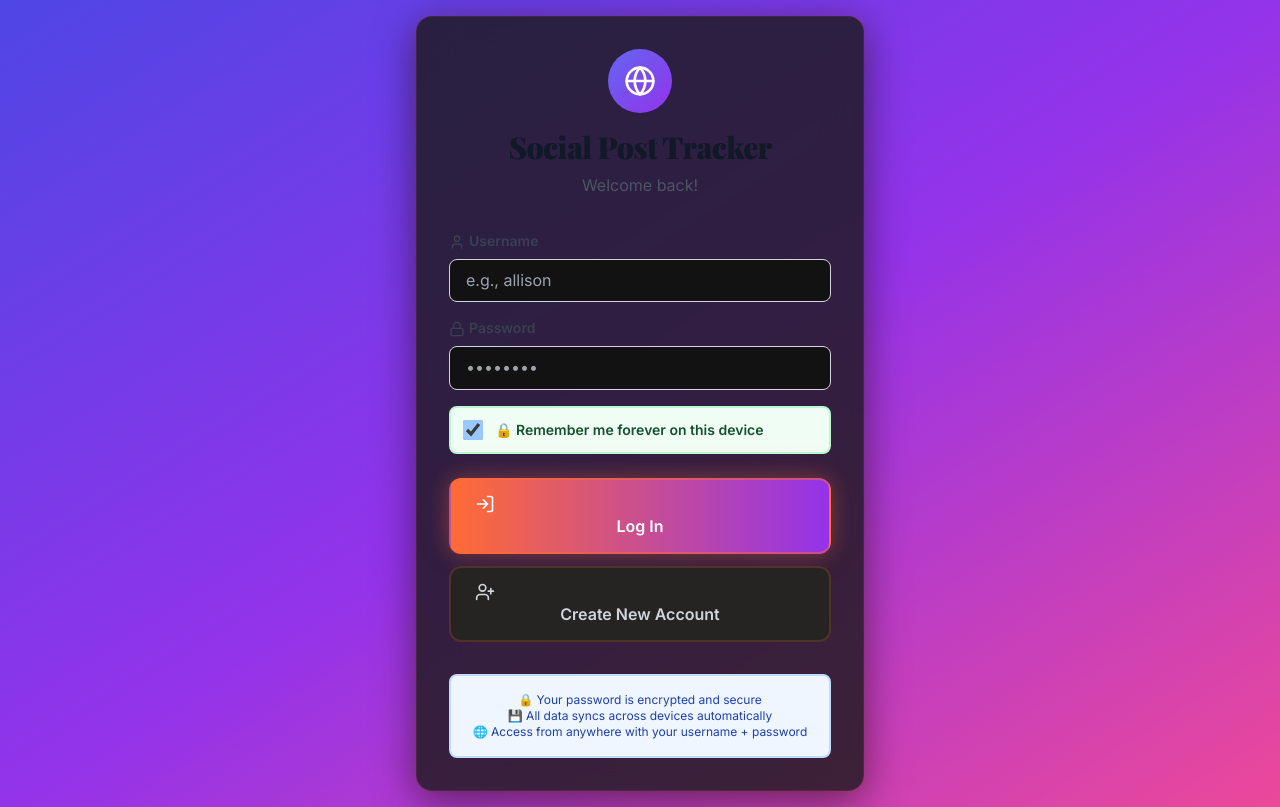
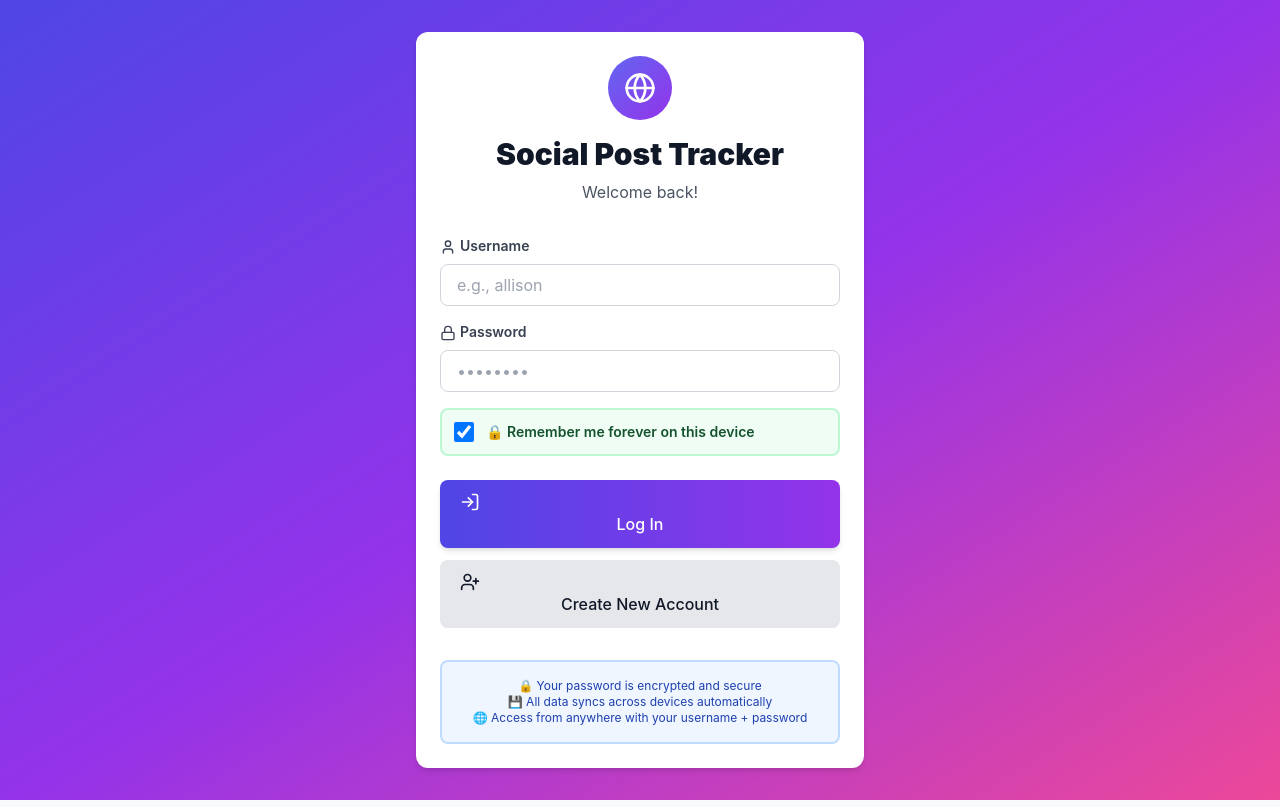
Before and after one commit to gigageek101/SocialPostTrackingWebsite, a React (Vite) app: page / in a window 1280 px wide. Built offline with nearby package versions, Linux system fonts and the light colour scheme; no server answers.

Commit message:
⏪ Revert luxury redesign - user preference

```diff
--- a/src/components/ui/Button.tsx
+++ b/src/components/ui/Button.tsx
@@ -15,20 +15,20 @@ export function Button({
   className = '',
   ...props
 }: ButtonProps) {
-  const baseClasses = 'luxury-transition font-semibold rounded-xl focus-ring disabled:opacity-50 disabled:cursor-not-allowed touch-target active:scale-95 border-2';
+  const baseClasses = 'smooth-transition font-medium rounded-lg focus-ring disabled:opacity-50 disabled:cursor-not-allowed touch-target active:scale-95';
 
   const variantClasses = {
-    primary: 'bg-gradient-to-r from-mandarin to-mandarin-light hover:from-mandarin-light hover:to-gold text-white shadow-glow-mandarin hover:shadow-glow-gold border-mandarin/50',
-    secondary: 'bg-dark-elevated hover:bg-dark-surface text-gray-300 border-mandarin/20 hover:border-mandarin/40',
-    danger: 'bg-gradient-to-r from-red-600 to-red-500 hover:from-red-500 hover:to-red-400 text-white shadow-md border-red-500/50',
-    ghost: 'bg-transparent hover:bg-dark-elevated text-mandarin border-transparent hover:border-mandarin/30',
+    primary: 'bg-blue-600 active:bg-blue-800 text-white shadow-md active:shadow-sm',
+    secondary: 'bg-gray-200 active:bg-gray-400 text-gray-900',
+    danger: 'bg-red-600 active:bg-red-800 text-white shadow-md active:shadow-sm',
+    ghost: 'bg-transparent active:bg-gray-200 text-gray-700',
   };
 
   // Larger touch targets on mobile
   const sizeClasses = {
-    sm: 'px-5 py-3 text-sm min-h-[44px]',
-    md: 'px-6 py-3.5 text-base min-h-[48px] font-bold',
-    lg: 'px-8 py-5 text-lg min-h-[56px] font-bold',
+    sm: 'px-4 py-2.5 text-sm min-h-[44px]',
+    md: 'px-5 py-3 text-base min-h-[48px]',
+    lg: 'px-6 py-4 text-lg min-h-[56px]',
   };
 
   const widthClass = fullWidth ? 'w-full' : '';
--- a/src/components/ui/Card.tsx
+++ b/src/components/ui/Card.tsx
@@ -8,13 +8,13 @@ interface CardProps {
 }
 
 export function Card({ children, className = '', hover = false, onClick }: CardProps) {
-  const baseClasses = 'glass-effect rounded-2xl shadow-luxury p-6 sm:p-8 border border-mandarin/10 animate-scale-in';
-  const hoverClass = hover ? 'card-hover cursor-pointer hover:border-mandarin/30 hover:shadow-glow-mandarin' : '';
-  const clickableClass = onClick ? 'cursor-pointer active:shadow-md active:scale-[0.97]' : '';
+  const baseClasses = 'bg-white rounded-xl shadow-md p-4 sm:p-6';
+  const hoverClass = hover ? 'card-hover cursor-pointer' : '';
+  const clickableClass = onClick ? 'cursor-pointer active:shadow-sm active:scale-[0.98]' : '';
 
   return (
     <div
-      className={`${baseClasses} ${hoverClass} ${clickableClass} ${className} luxury-transition`}
+      className={`${baseClasses} ${hoverClass} ${clickableClass} ${className}`}
       onClick={onClick}
     >
       {children}
--- a/src/index.css
+++ b/src/index.css
@@ -1,31 +1,15 @@
-@import url('https://fonts.googleapis.com/css2?family=Playfair+Display:wght@400;500;600;700;800;900&family=Inter:wght@300;400;500;600;700;800&display=swap');
-
 @tailwind base;
 @tailwind components;
 @tailwind utilities;
 
 :root {
-  /* Luxury Mandarin Color Palette */
-  --color-dark-bg: #0a0908;
-  --color-dark-surface: #1a1918;
-  --color-dark-elevated: #252423;
-  --color-mandarin: #ff6b35;
-  --color-mandarin-light: #ff8c61;
-  --color-mandarin-dark: #e55527;
-  --color-gold: #ffc857;
-  --color-gold-light: #ffd677;
-  --color-cream: #fff5e6;
-  --color-text-primary: #f8f8f8;
-  --color-text-secondary: #c4c4c4;
-  --color-text-muted: #8a8a8a;
-
   font-family: 'Inter', -apple-system, BlinkMacSystemFont, 'Segoe UI', sans-serif;
-  line-height: 1.6;
+  line-height: 1.5;
   font-weight: 400;
 
-  color-scheme: dark;
-  color: var(--color-text-primary);
-  background: var(--color-dark-bg);
+  color-scheme: light;
+  color: rgba(0, 0, 0, 0.87);
+  background: #f8fafc;
 
   font-synthesis: none;
   text-rendering: optimizeLegibility;
@@ -58,8 +42,6 @@ body {
   min-height: -webkit-fill-available;
   overflow-x: hidden;
   width: 100%;
-  background: linear-gradient(135deg, var(--color-dark-bg) 0%, #1a1512 50%, var(--color-dark-bg) 100%);
-  background-attachment: fixed;
 }
 
 #root {
@@ -69,44 +51,23 @@ body {
   -webkit-overflow-scrolling: touch;
 }
 
-/* Luxury Typography */
-h1, h2, h3, h4, h5, h6 {
-  font-family: 'Playfair Display', serif;
-  font-weight: 700;
-  letter-spacing: -0.02em;
-  color: var(--color-text-primary);
-}
-
-.luxury-text {
-  font-family: 'Playfair Display', serif;
-  background: linear-gradient(135deg, var(--color-mandarin) 0%, var(--color-gold) 100%);
-  -webkit-background-clip: text;
-  -webkit-text-fill-color: transparent;
-  background-clip: text;
-}
-
 @layer utilities {
   .smooth-transition {
-    @apply transition-all duration-300 ease-out;
-  }
-
-  .luxury-transition {
-    @apply transition-all duration-500 ease-in-out;
+    @apply transition-all duration-200 ease-in-out;
   }
 
   .card-hover {
-    @apply smooth-transition active:scale-[0.97];
+    @apply smooth-transition active:scale-[0.98];
   }
 
   @media (hover: hover) {
     .card-hover {
-      @apply hover:scale-[1.02] hover:shadow-2xl;
+      @apply hover:scale-[1.02] hover:shadow-lg;
     }
   }
 
   .focus-ring {
-    @apply focus:outline-none focus:ring-2 focus:ring-offset-2;
-    @apply focus:ring-orange-500 focus:ring-offset-gray-900;
+    @apply focus:outline-none focus:ring-2 focus:ring-blue-500 focus:ring-offset-2;
   }
 
   /* Mobile-specific utilities */
@@ -121,30 +82,9 @@ h1, h2, h3, h4, h5, h6 {
   .mobile-text {
     @apply text-base leading-relaxed;
   }
-
-  /* Luxury Effects */
-  .glow-mandarin {
-    box-shadow: 0 0 20px rgba(255, 107, 53, 0.3), 0 0 40px rgba(255, 107, 53, 0.1);
-  }
-
-  .glow-gold {
-    box-shadow: 0 0 20px rgba(255, 200, 87, 0.3), 0 0 40px rgba(255, 200, 87, 0.1);
-  }
-
-  .glass-effect {
-    background: rgba(26, 25, 24, 0.8);
-    backdrop-filter: blur(20px);
-    -webkit-backdrop-filter: blur(20px);
-    border: 1px solid rgba(255, 107, 53, 0.1);
-  }
-
-  .art-deco-border {
-    border: 2px solid;
-    border-image: linear-gradient(135deg, var(--color-mandarin), var(--color-gold)) 1;
-  }
 }
 
-/* Luxury Animations */
+/* Animations */
 @keyframes slide-in {
   from {
     transform: translateX(100%);
@@ -158,7 +98,7 @@ h1, h2, h3, h4, h5, h6 {
 
 @keyframes scale-in {
   from {
-    transform: scale(0.95);
+    transform: scale(0.9);
     opacity: 0;
   }
   to {
@@ -185,76 +125,20 @@ h1, h2, h3, h4, h5, h6 {
   }
 }
 
-@keyframes shimmer {
-  0% {
-    background-position: -1000px 0;
-  }
-  100% {
-    background-position: 1000px 0;
-  }
-}
-
-@keyframes float {
-  0%, 100% {
-    transform: translateY(0px);
-  }
-  50% {
-    transform: translateY(-10px);
-  }
-}
-
-@keyframes glow-pulse {
-  0%, 100% {
-    box-shadow: 0 0 20px rgba(255, 107, 53, 0.3), 0 0 40px rgba(255, 107, 53, 0.1);
-  }
-  50% {
-    box-shadow: 0 0 30px rgba(255, 107, 53, 0.5), 0 0 60px rgba(255, 107, 53, 0.2);
-  }
-}
-
-@keyframes slide-up {
-  from {
-    transform: translateY(30px);
-    opacity: 0;
-  }
-  to {
-    transform: translateY(0);
-    opacity: 1;
-  }
-}
-
 .animate-slide-in {
-  animation: slide-in 0.5s cubic-bezier(0.4, 0, 0.2, 1);
+  animation: slide-in 0.3s ease-out;
 }
 
 .animate-scale-in {
-  animation: scale-in 0.4s cubic-bezier(0.4, 0, 0.2, 1);
+  animation: scale-in 0.2s ease-out;
 }
 
 .animate-fade-in {
-  animation: fade-in 0.6s ease-in;
+  animation: fade-in 0.3s ease-in;
 }
 
 .animate-spin {
   animation: spin 1s linear infinite;
-}
-
-.animate-shimmer {
-  background: linear-gradient(90deg, transparent, rgba(255, 107, 53, 0.2), transparent);
-  background-size: 1000px 100%;
-  animation: shimmer 3s infinite;
-}
-
-.animate-float {
-  animation: float 3s ease-in-out infinite;
-}
-
-.animate-glow-pulse {
-  animation: glow-pulse 2s ease-in-out infinite;
-}
-
-.animate-slide-up {
-  animation: slide-up 0.5s cubic-bezier(0.4, 0, 0.2, 1);
 }
 
 /* Progress Ring */
@@ -274,27 +158,25 @@ html {
   scroll-behavior: smooth;
 }
 
-/* Custom Luxury Scrollbar */
+/* Custom scrollbar - hide on mobile, show on desktop */
 @media (min-width: 768px) {
   ::-webkit-scrollbar {
-    width: 10px;
-    height: 10px;
+    width: 8px;
+    height: 8px;
   }
 
   ::-webkit-scrollbar-track {
-    background: var(--color-dark-surface);
-    border-radius: 10px;
+    background: #f1f1f1;
+    border-radius: 4px;
   }
 
   ::-webkit-scrollbar-thumb {
-    background: linear-gradient(135deg, var(--color-mandarin), var(--color-gold));
-    border-radius: 10px;
-    border: 2px solid var(--color-dark-surface);
+    background: #888;
+    border-radius: 4px;
   }
 
   ::-webkit-scrollbar-thumb:hover {
-    background: linear-gradient(135deg, var(--color-mandarin-light), var(--color-gold-light));
-    box-shadow: 0 0 10px rgba(255, 107, 53, 0.5);
+    background: #555;
   }
 }
 
--- a/tailwind.config.js
+++ b/tailwind.config.js
@@ -7,34 +7,10 @@ export default {
   theme: {
     extend: {
       colors: {
-        // Platform colors
         tiktok: '#000000',
         threads: '#000000',
         instagram: '#E4405F',
         facebook: '#1877F2',
-        // Luxury Mandarin palette
-        'dark-bg': '#0a0908',
-        'dark-surface': '#1a1918',
-        'dark-elevated': '#252423',
-        'mandarin': {
-          DEFAULT: '#ff6b35',
-          light: '#ff8c61',
-          dark: '#e55527',
-        },
-        'gold': {
-          DEFAULT: '#ffc857',
-          light: '#ffd677',
-        },
-        'cream': '#fff5e6',
-      },
-      fontFamily: {
-        'playfair': ['Playfair Display', 'serif'],
-        'inter': ['Inter', 'sans-serif'],
-      },
-      boxShadow: {
-        'glow-mandarin': '0 0 20px rgba(255, 107, 53, 0.3), 0 0 40px rgba(255, 107, 53, 0.1)',
-        'glow-gold': '0 0 20px rgba(255, 200, 87, 0.3), 0 0 40px rgba(255, 200, 87, 0.1)',
-        'luxury': '0 10px 40px rgba(0, 0, 0, 0.5), 0 0 20px rgba(255, 107, 53, 0.1)',
       },
     },
   },
```
Also changed, not shown: src/components/Navigation.tsx (+12 -12 lines).
